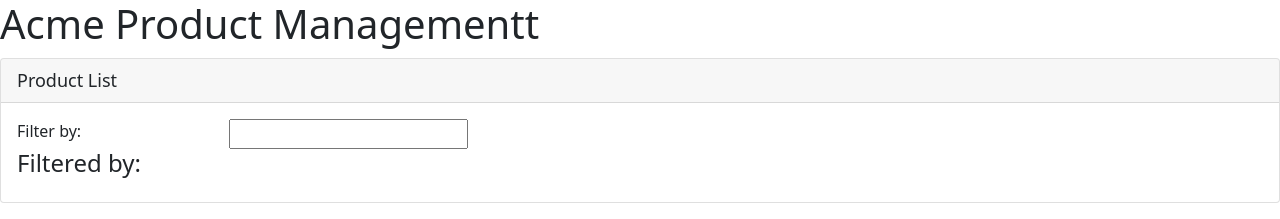
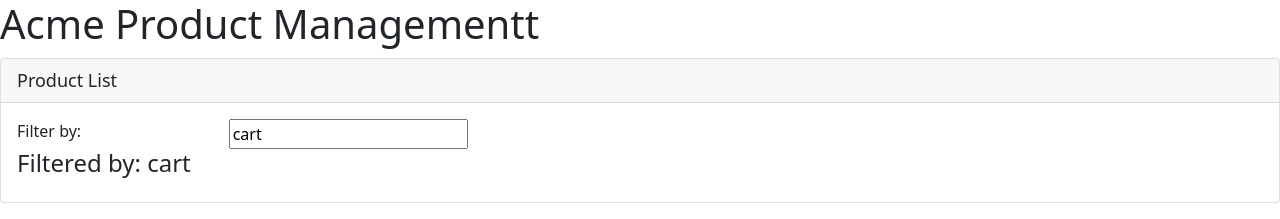
Before and after one commit to Mahmoud-Barry/Angular-GettingStarted, an Angular app: page / in a window 1280 px wide. Shown: the top 219 px of the page. Built offline with nearby package versions, Linux system fonts and the light colour scheme.

Commit message:
Handing input with two-way binding

```diff
--- a/src/app/app.module.ts
+++ b/src/app/app.module.ts
@@ -1,6 +1,6 @@
 import { NgModule } from '@angular/core';
 import { BrowserModule } from '@angular/platform-browser';
-
+import { FormsModule } from '@angular/forms';
 import { AppComponent } from './app.component';
 import { ProductListComponent } from './product/product-list.component';
 
@@ -10,7 +10,8 @@
     ProductListComponent
   ],
   imports: [
-    BrowserModule
+    BrowserModule,
+    FormsModule
   ],
   bootstrap: [AppComponent]
 })
--- a/src/app/product/product-list.component.html
+++ b/src/app/product/product-list.component.html
@@ -7,13 +7,13 @@
                 Filter by:
             </div>
             <div class="col-md-4">
-                <input type="text" name="" id="">
+                <input type="text" [(ngModel)]="listFilter">
             </div>
         </div>
 
         <div class="row">
             <div class="col-md-6">
-                <h4>Filtered by:</h4>
+                <h4>Filtered by: {{listFilter}}</h4>
             </div>
         </div>
     </div>
--- a/src/app/product/product-list.component.ts
+++ b/src/app/product/product-list.component.ts
@@ -10,6 +10,7 @@
     imageWidth : number = 50;
     imageMargin: number = 2;
     showImage: boolean = false;
+    listFilter : string = "cart";
     products: any[] = [
         {
             "productId": 2,
```
